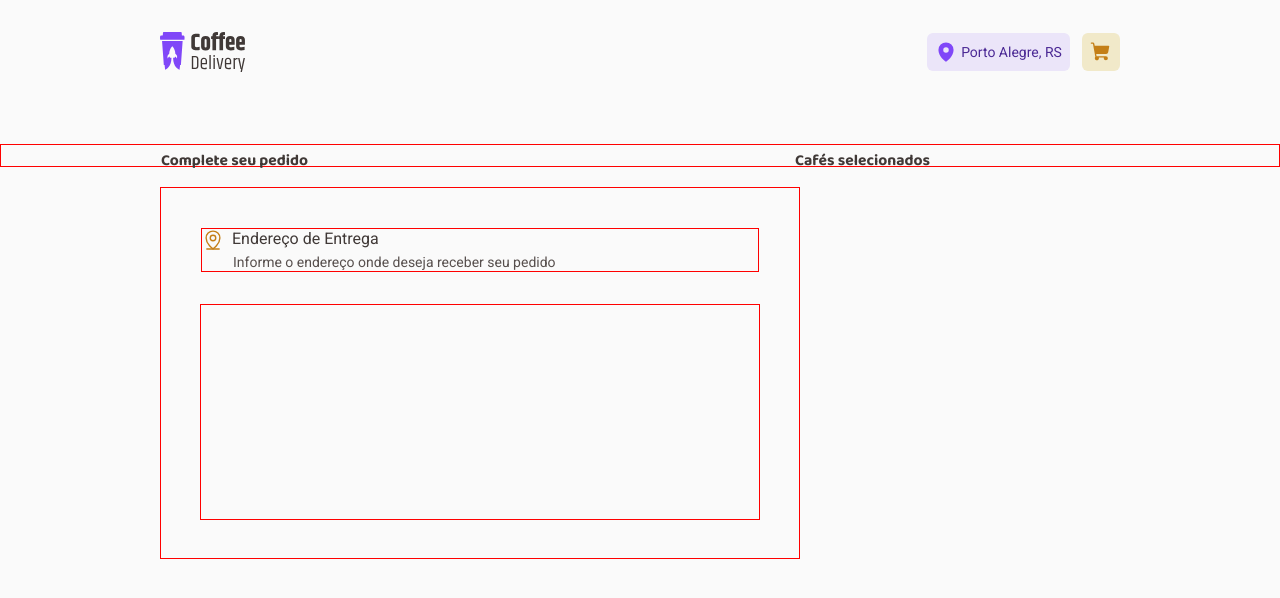
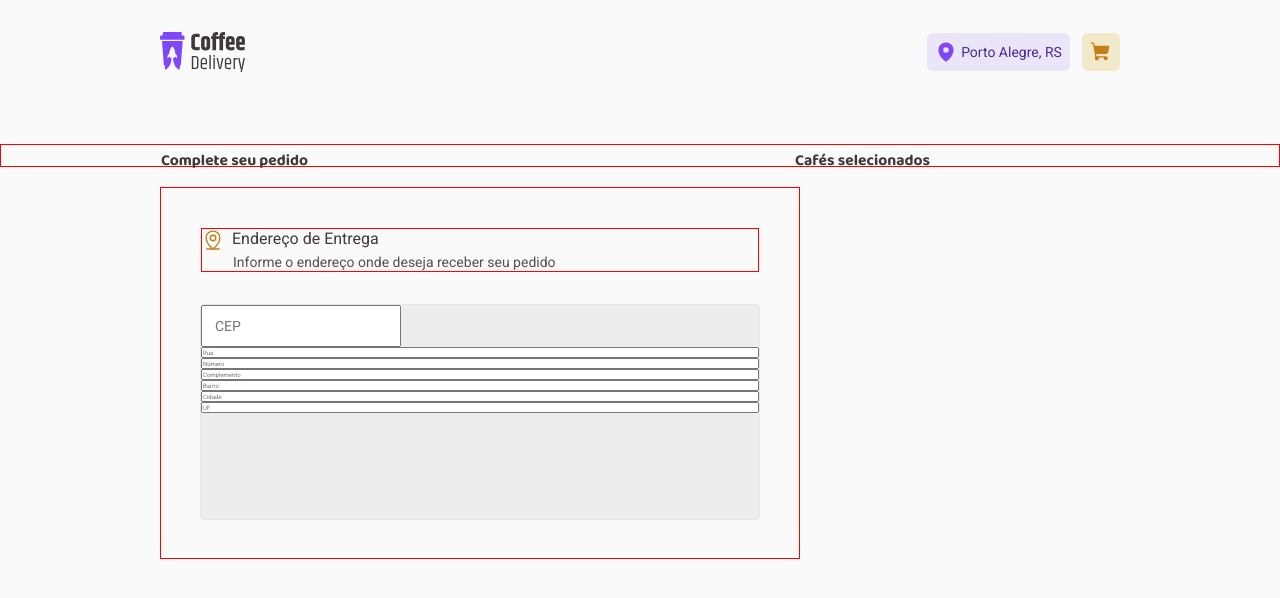
Before and after one commit to leticea/coffee-delivery, a React (Vite) app: page /cart in a window 1280 px wide. Shown: the top 598 px of the page. Built offline with nearby package versions, Linux system fonts and the light colour scheme.

Commit message:
feat(Cart): input styles

```diff
--- a/package.json
+++ b/package.json
@@ -13,6 +13,7 @@
     "phosphor-react": "^1.4.1",
     "react": "^18.2.0",
     "react-dom": "^18.2.0",
+    "react-hook-form": "^7.43.9",
     "react-router-dom": "^6.9.0",
     "styled-components": "^5.3.9"
   },
--- a/src/pages/Cart/index.tsx
+++ b/src/pages/Cart/index.tsx
@@ -18,12 +18,13 @@ export function Cart() {
         </Headline>
 
         <AddressInfo>
-          {/* <section>
-            <div>
-              <label htmlFor="cep"></label>
-              <input id="cep" type="text" placeholder="CEP" />
-            </div>
-          </section> */}
+          <input className="cep" type="text" placeholder="CEP" />
+          <input className="street" type="text" placeholder="Rua" />
+          <input className="number" type="text" placeholder="Número" />
+          <input className="complement" type="text" placeholder="Complemento" />
+          <input className="district" type="text" placeholder="Bairro" />
+          <input className="city" type="text" placeholder="Cidade" />
+          <input className="state" type="text" placeholder="UF" />
         </AddressInfo>
       </InfoContainer>
     </>
--- a/src/pages/Cart/styles.ts
+++ b/src/pages/Cart/styles.ts
@@ -71,9 +71,30 @@ export const AddressInfo = styled.form`
   height: 21.6rem;
   margin: 3.2rem auto auto auto;
 
+  display: flex;
+  flex-direction: column;
 
-  border: 1px solid red;
-`
+  background: ${(props) => props.theme["gray-300"]};
+
+  border: 0.1rem solid ${(props) => props.theme["gray-400"]};
+
+  border-radius: 4px;
+
+  //border: 1px solid red;
+
+  .cep {
+    display: flex;
+    align-items: center;
+    padding: 1.2rem;
+    gap: 0.4rem;
+
+    width: 200px;
+    height: 42px;
+    font-size: 1.4rem;
+
+
+  }
+`;
 
 // addressInfo
 
```
Also changed, not shown: 1 other file (tests, documents, lock files or other folders).
